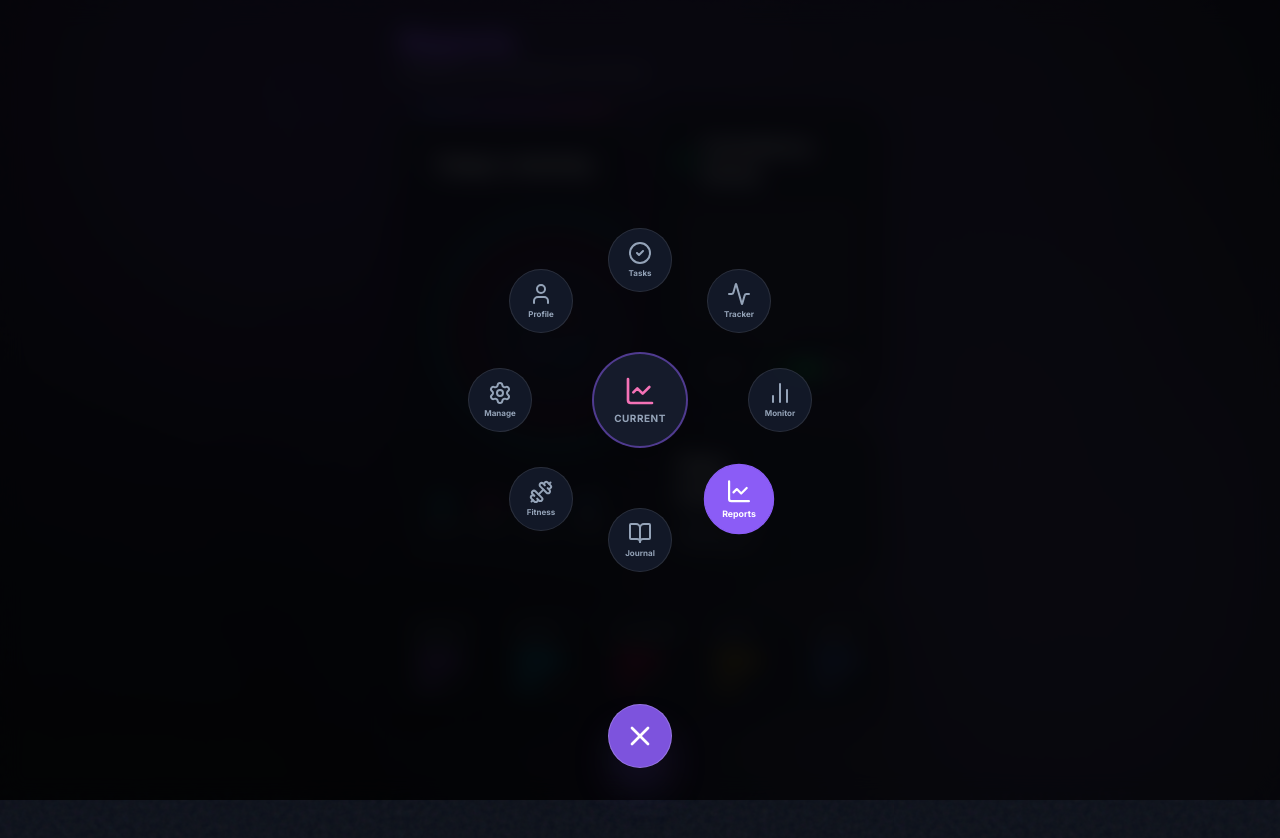
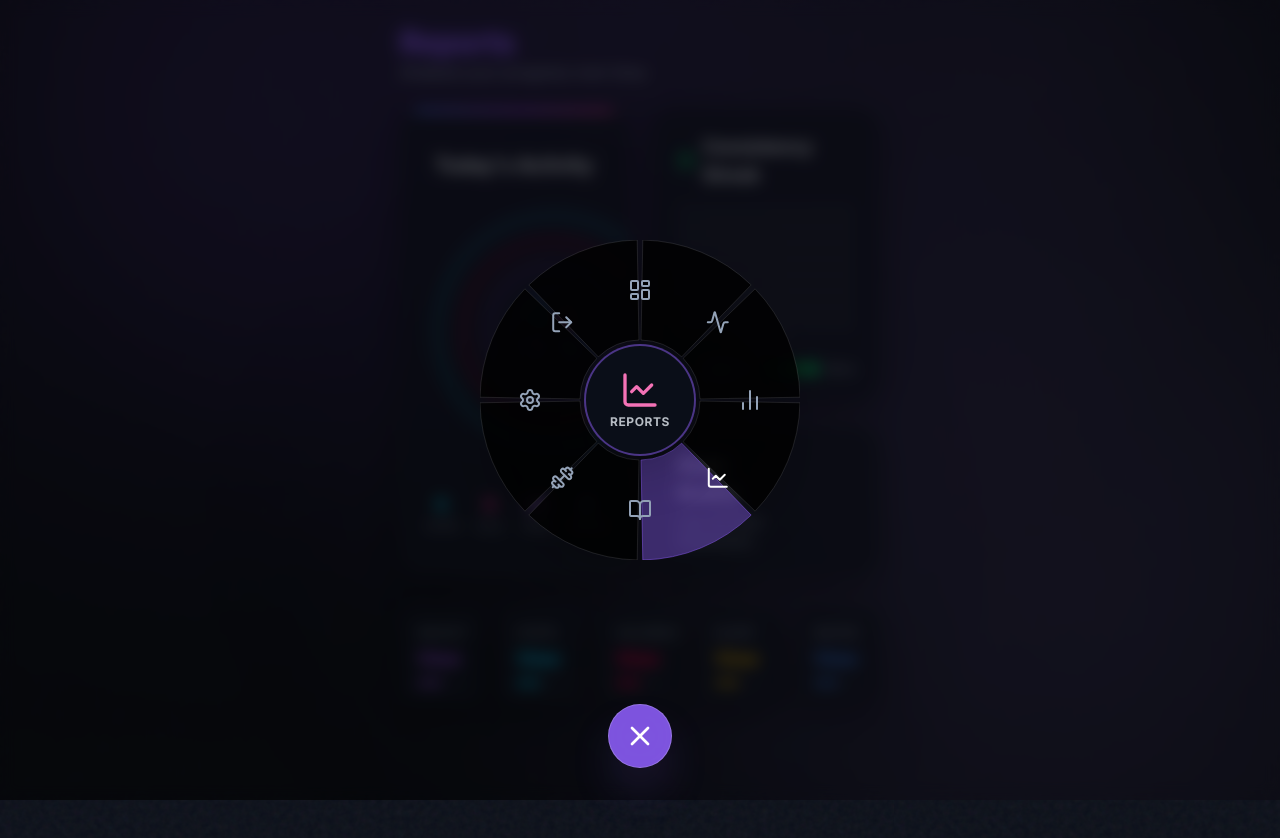
Before and after one commit to RiteshF7/D-Tracker, a Next.js app: page /reports in a window 1280 px wide. Both pictures are taken after a click on the button 640 px from the left and 736 px from the top of the page. Shown: the top 838 px of the page. Built offline with nearby package versions, Linux system fonts and the light colour scheme.

Commit message:
feat: Implement GTA-style radial navigation menu

```diff
--- a/src/components/layout/RadialNavigation.tsx
+++ b/src/components/layout/RadialNavigation.tsx
@@ -1,45 +1,98 @@
 "use client";
 
-import React, { useState } from "react";
+import React, { useState, useEffect } from "react";
 import { motion, AnimatePresence } from "framer-motion";
 import Link from "next/link";
-import { usePathname } from "next/navigation";
+import { usePathname, useRouter } from "next/navigation";
 import {
-    CheckCircle2,
+    LayoutDashboard,
     Activity,
     BarChart2,
     LineChart,
     Settings,
     BookOpen,
-    User as UserIcon,
+    LogOut,
     Menu,
     X,
     Dumbbell
 } from "lucide-react";
 import { cn } from "@/lib/utils";
+import { useAuth } from "@/context/AuthContext";
 
-const navItems = [
-    { name: "Tasks", href: "/daily-tasks", icon: CheckCircle2, color: "text-[#a855f7]" },
-    { name: "Tracker", href: "/f-tracker", icon: Activity, color: "text-[#d946ef]" },
-    { name: "Monitor", href: "/monitor", icon: BarChart2, color: "text-[#c084fc]" },
-    { name: "Reports", href: "/reports", icon: LineChart, color: "text-[#f472b6]" },
-    { name: "Journal", href: "/journal", icon: BookOpen, color: "text-[#7c3aed]" },
-    { name: "Fitness", href: "/fitness", icon: Dumbbell, color: "text-emerald-400" },
-    { name: "Manage", href: "/manager", icon: Settings, color: "text-white" },
-    { name: "Profile", href: "/profile", icon: UserIcon, color: "text-[#38bdf8]" },
-];
+// GTA Style Configuration
+const WHEEL_RADIUS = 160;
+const INNER_RADIUS = 60;
+const ICON_RADIUS = (WHEEL_RADIUS + INNER_RADIUS) / 2;
 
 export function RadialNavigation() {
     const [isOpen, setIsOpen] = useState(false);
+    const [hoveredIndex, setHoveredIndex] = useState<number | null>(null);
     const pathname = usePathname();
+    const router = useRouter();
+    const { logout } = useAuth();
 
-    const activeItem = navItems.find((item) => item.href === pathname) || navItems[0];
+    const navItems = [
+        { name: "Dashboard", href: "/daily-tasks", icon: LayoutDashboard, color: "text-[#a855f7]" },
+        { name: "Tracker", href: "/f-tracker", icon: Activity, color: "text-[#d946ef]" },
+        { name: "Monitor", href: "/monitor", icon: BarChart2, color: "text-[#c084fc]" },
+        { name: "Reports", href: "/reports", icon: LineChart, color: "text-[#f472b6]" },
+        { name: "Journal", href: "/journal", icon: BookOpen, color: "text-[#7c3aed]" },
+        { name: "Fitness", href: "/fitness", icon: Dumbbell, color: "text-emerald-400" },
+        { name: "Settings", href: "/manager", icon: Settings, color: "text-white" },
+        { name: "Logout", action: "logout", icon: LogOut, color: "text-red-500" },
+    ];
+
+    const activeItem = hoveredIndex !== null
+        ? navItems[hoveredIndex]
+        : navItems.find((item) => item.href === pathname) || navItems[0];
+
     const ActiveIcon = activeItem.icon;
 
-    // Single Ring Configuration
-    const radius = 140; // Larger radius for single circle
+    const handleItemClick = async (item: typeof navItems[0]) => {
+        if (item.action === "logout") {
+            await logout();
+            router.push("/");
+        }
+        setIsOpen(false);
+    };
+
+    // Calculate wedge paths
     const totalItems = navItems.length;
     const angleStep = 360 / totalItems;
+    const gap = 2; // Gap between wedges in degrees
+
+    const getWedgePath = (index: number) => {
+        const startAngle = (index * angleStep) - 90 + (gap / 2);
+        const endAngle = ((index + 1) * angleStep) - 90 - (gap / 2);
+
+        const startRad = (startAngle * Math.PI) / 180;
+        const endRad = (endAngle * Math.PI) / 180;
+
+        const x1 = Math.cos(startRad) * WHEEL_RADIUS;
+        const y1 = Math.sin(startRad) * WHEEL_RADIUS;
+        const x2 = Math.cos(endRad) * WHEEL_RADIUS;
+        const y2 = Math.sin(endRad) * WHEEL_RADIUS;
+
+        const x3 = Math.cos(endRad) * INNER_RADIUS;
+        const y3 = Math.sin(endRad) * INNER_RADIUS;
+        const x4 = Math.cos(startRad) * INNER_RADIUS;
+        const y4 = Math.sin(startRad) * INNER_RADIUS;
+
+        // SVG Path command
+        // M start_outer A radius radius 0 large_arc sweep end_outer
+        // L end_inner A radius radius 0 large_arc sweep start_inner
+        // Z
+
+        const largeArcFlag = angleStep - gap > 180 ? 1 : 0;
+
+        return `
+            M ${160 + x1} ${160 + y1}
+            A ${WHEEL_RADIUS} ${WHEEL_RADIUS} 0 ${largeArcFlag} 1 ${160 + x2} ${160 + y2}
+            L ${160 + x3} ${160 + y3}
+            A ${INNER_RADIUS} ${INNER_RADIUS} 0 ${largeArcFlag} 0 ${160 + x4} ${160 + y4}
+            Z
+        `;
+    };
 
     return (
         <>
@@ -80,62 +133,114 @@ export function RadialNavigation() {
                         initial={{ opacity: 0 }}
                         animate={{ opacity: 1 }}
                         exit={{ opacity: 0 }}
-                        className="fixed inset-0 z-40 bg-black/80 backdrop-blur-md flex items-center justify-center"
+                        className="fixed inset-0 z-40 bg-black/60 backdrop-blur-sm flex items-center justify-center"
                         onClick={() => setIsOpen(false)}
                     >
-                        <div className="relative w-[400px] h-[400px] flex items-center justify-center">
-                            {/* Center Circle (Current Page) */}
+                        <div className="relative w-[320px] h-[320px] flex items-center justify-center">
+                            {/* Center Info Circle */}
                             <motion.div
                                 initial={{ scale: 0 }}
                                 animate={{ scale: 1 }}
                                 exit={{ scale: 0 }}
-                                transition={{ type: "spring", damping: 20, stiffness: 300 }}
-                                className="absolute z-30 w-24 h-24 rounded-full bg-card border-2 border-primary/50 shadow-2xl flex flex-col items-center justify-center gap-1"
+                                className="absolute z-30 w-28 h-28 rounded-full bg-background/95 border-2 border-primary/50 shadow-2xl flex flex-col items-center justify-center gap-1 pointer-events-none"
                             >
-                                <ActiveIcon className={cn("w-8 h-8", activeItem.color)} />
-                                <span className="text-[10px] font-bold uppercase tracking-wider text-muted-foreground">
-                                    Current
+                                <ActiveIcon className={cn("w-10 h-10 transition-colors duration-300", activeItem.color)} />
+                                <span className="text-xs font-bold uppercase tracking-wider text-foreground/80">
+                                    {activeItem.name}
                                 </span>
                             </motion.div>
 
-                            {/* Single Ring Items */}
+                            {/* Wheel Segments */}
+                            <svg
+                                width="320"
+                                height="320"
+                                viewBox="0 0 320 320"
+                                className="absolute inset-0 drop-shadow-2xl"
+                            >
+                                {navItems.map((item, index) => {
+                                    const isHovered = hoveredIndex === index;
+                                    const isActive = pathname === item.href;
+
+                                    // Calculate icon position
+                                    const angle = (index * angleStep) - 90;
+                                    const radian = (angle * Math.PI) / 180;
+                                    const iconX = 160 + Math.cos(radian) * ICON_RADIUS;
+                                    const iconY = 160 + Math.sin(radian) * ICON_RADIUS;
+
+                                    return (
+                                        <g
+                                            key={item.name}
+                                            onMouseEnter={() => setHoveredIndex(index)}
+                                            onMouseLeave={() => setHoveredIndex(null)}
+                                            onClick={(e) => {
+                                                e.stopPropagation();
+                                                handleItemClick(item);
+                                            }}
+                                            className="cursor-pointer group"
+                                        >
+                                            {/* Wedge Shape */}
+                                            <motion.path
+                                                d={getWedgePath(index)}
+                                                initial={{ opacity: 0, scale: 0 }}
+                                                animate={{ opacity: 1, scale: 1 }}
+                                                exit={{ opacity: 0, scale: 0 }}
+                                                transition={{ delay: index * 0.03 }}
+                                                className={cn(
+                                                    "transition-all duration-200",
+                                                    isHovered
+                                                        ? "fill-primary/90 stroke-white/20"
+                                                        : isActive
+                                                            ? "fill-primary/40 stroke-primary/50"
+                                                            : "fill-black/80 stroke-white/10"
+                                                )}
+                                                strokeWidth="1"
+                                            />
+
+                                            {/* Link Wrapper (for navigation) */}
+                                            {item.href ? (
+                                                <Link href={item.href} onClick={(e) => e.preventDefault()}>
+                                                    {/* Icon is rendered via foreignObject or just placed absolutely outside SVG?
+                                                        SVG foreignObject can be tricky.
+                                                        Let's render icons outside SVG for better control, or use SVG icons.
+                                                        Actually, let's just use the group click handler and render icons on top.
+                                                    */}
+                                                </Link>
+                                            ) : null}
+                                        </g>
+                                    );
+                                })}
+                            </svg>
+
+                            {/* Icons Layer (Rendered on top of SVG) */}
                             {navItems.map((item, index) => {
-                                // Start from top (-90 degrees)
                                 const angle = (index * angleStep) - 90;
                                 const radian = (angle * Math.PI) / 180;
-                                const x = Math.cos(radian) * radius;
-                                const y = Math.sin(radian) * radius;
+                                const x = Math.cos(radian) * ICON_RADIUS;
+                                const y = Math.sin(radian) * ICON_RADIUS;
+                                const Icon = item.icon;
+                                const isHovered = hoveredIndex === index;
                                 const isActive = pathname === item.href;
-                                const Icon = item.icon;
 
                                 return (
                                     <motion.div
-                                        key={item.name}
-                                        initial={{ x: 0, y: 0, opacity: 0, scale: 0 }}
-                                        animate={{ x, y, opacity: 1, scale: 1 }}
-                                        exit={{ x: 0, y: 0, opacity: 0, scale: 0 }}
-                                        transition={{ delay: index * 0.03, type: "spring", stiffness: 200, damping: 20 }}
-                                        className="absolute z-20"
+                                        key={`icon-${item.name}`}
+                                        initial={{ opacity: 0, scale: 0 }}
+                                        animate={{
+                                            opacity: 1,
+                                            scale: isHovered ? 1.2 : 1,
+                                            x,
+                                            y
+                                        }}
+                                        exit={{ opacity: 0, scale: 0 }}
+                                        transition={{ delay: index * 0.03 }}
+                                        className="absolute z-20 pointer-events-none"
                                     >
-                                        <Link
-                                            href={item.href}
-                                            onClick={(e) => {
-                                                e.stopPropagation();
-                                                setIsOpen(false);
-                                            }}
+                                        <Icon
                                             className={cn(
-                                                "flex flex-col items-center justify-center w-16 h-16 rounded-full border transition-all duration-200 group relative overflow-hidden",
-                                                isActive
-                                                    ? "bg-primary text-white border-primary shadow-lg scale-110"
-                                                    : "bg-card/90 text-muted-foreground border-white/10 hover:bg-white/10 hover:text-white hover:border-white/30"
+                                                "w-6 h-6 transition-colors duration-200",
+                                                isHovered || isActive ? "text-white" : "text-muted-foreground"
                                             )}
-                                        >
-                                            {/* Hover Glow Effect */}
-                                            <div className="absolute inset-0 bg-white/5 opacity-0 group-hover:opacity-100 transition-opacity" />
-
-                                            <Icon className="w-6 h-6 mb-0.5 relative z-10" />
-                                            <span className="text-[8px] font-bold relative z-10">{item.name}</span>
-                                        </Link>
+                                        />
                                     </motion.div>
                                 );
                             })}
```
